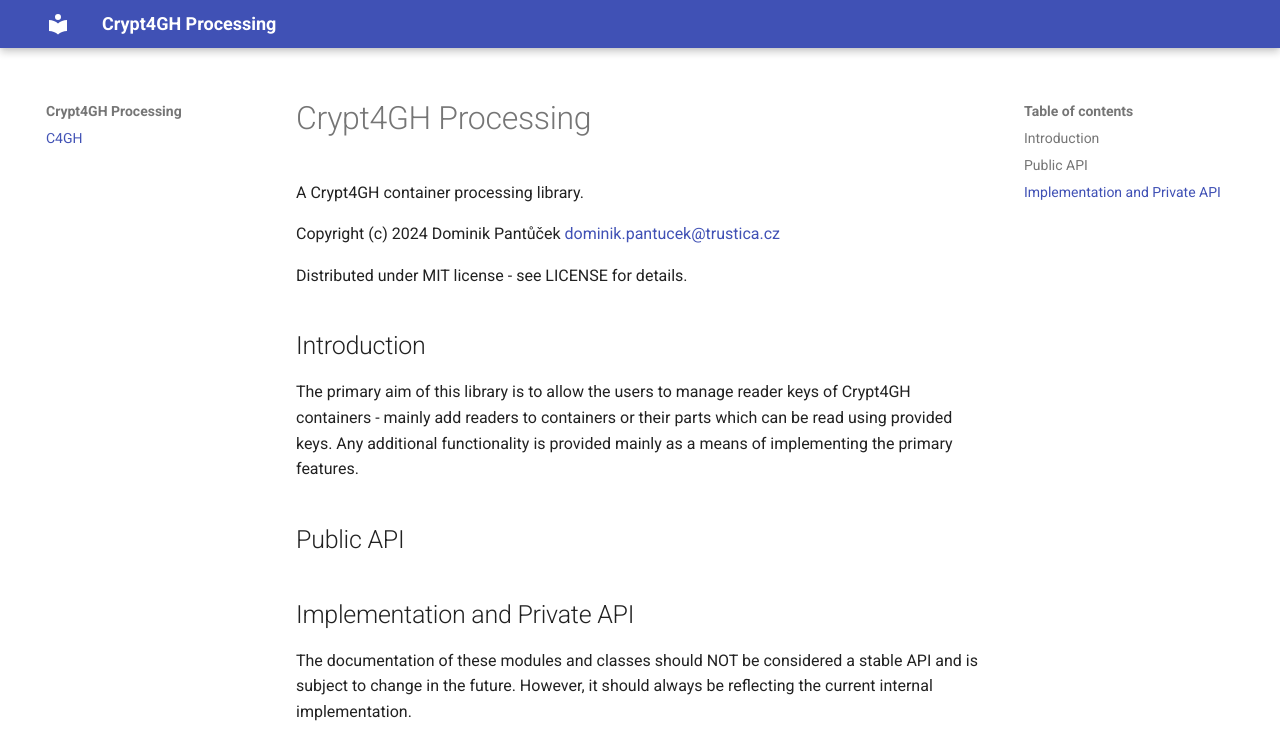
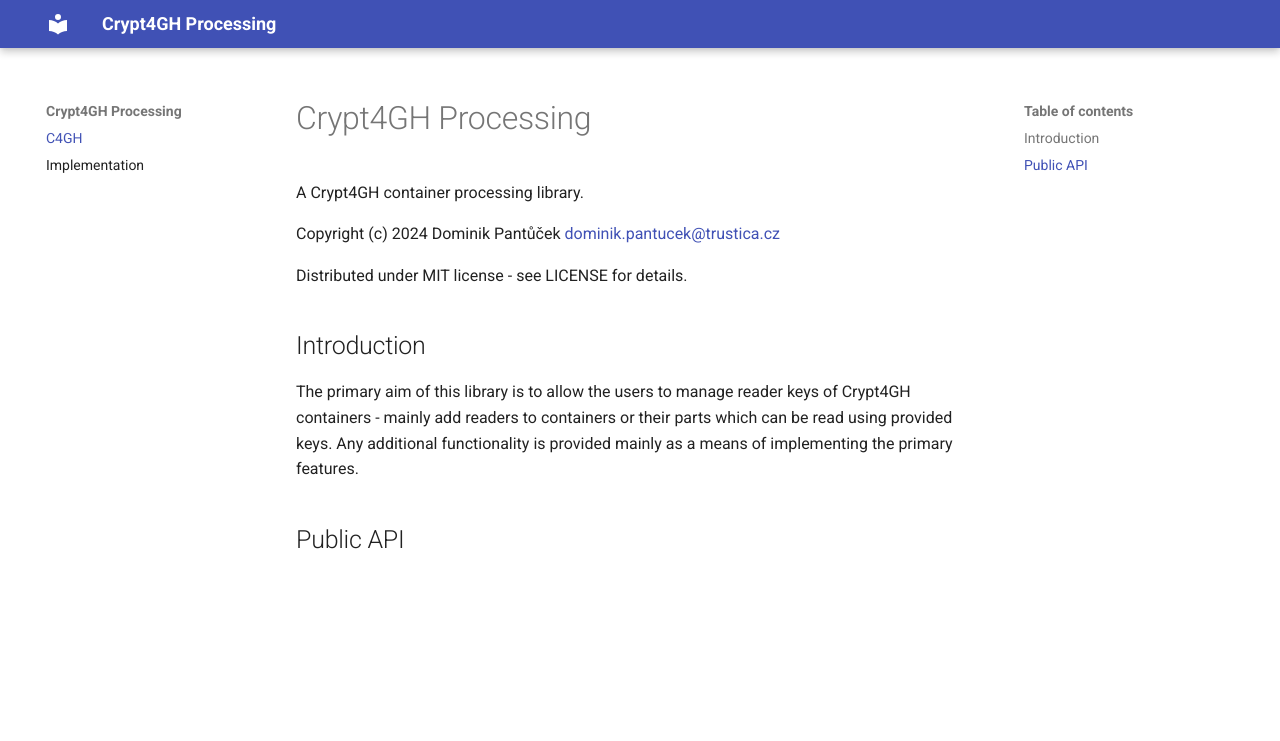
Before and after one commit to oarepo/oarepo-c4gh, an MkDocs documentation site: the page built from docs/index.md, in a window 1280 px wide and 1373 px high. Shown: the top 741 px of the window. Built offline with MkDocs 1.6.1 and Material for MkDocs 9.7.7, drawn with Linux system fonts in a browser that asks for light colours; grey boxes are pictures that could not be loaded.

Commit message:
Split public and private API documentation for clarity.

```diff
--- a/docs/index.md
+++ b/docs/index.md
@@ -18,22 +18,3 @@ primary features.
 
 Public API
 ----------
-
-
-Implementation and Private API
-------------------------------
-
-The documentation of these modules and classes should NOT be
-considered a stable API and is subject to change in the
-future. However, it should always be reflecting the current internal
-implementation.
-
-::: oarepo_c4gh.key.key
-
-::: oarepo_c4gh.key.software
-
-::: oarepo_c4gh.key.c4gh
-
-::: oarepo_c4gh.crypt4gh.crypt4gh
-
-::: oarepo_c4gh.crypt4gh.header
--- a/mkdocs.yml
+++ b/mkdocs.yml
@@ -3,6 +3,7 @@ theme:
   name: "material"
 nav:
   - "C4GH": index.md
+  - "Implementation": implementation.md
 plugins:
   - mkdocstrings:
       handlers:
```
Also changed, not shown: docs/implementation.md (added, +25 -0 lines).
